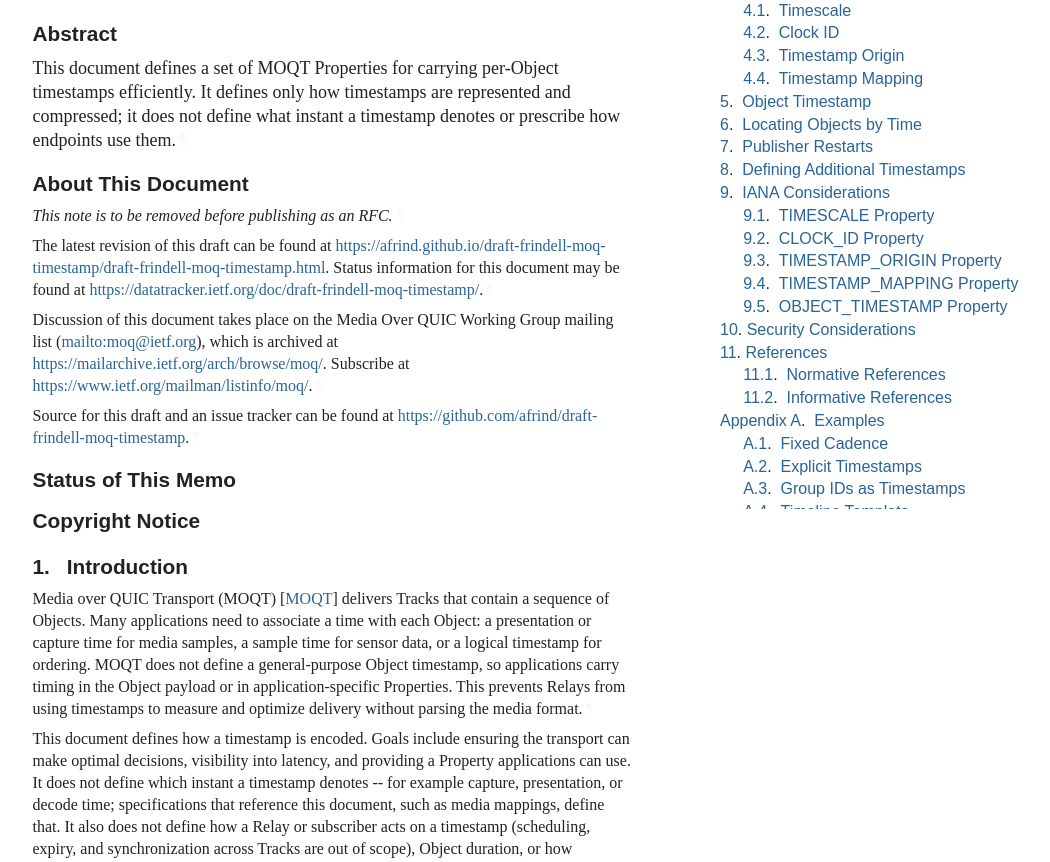
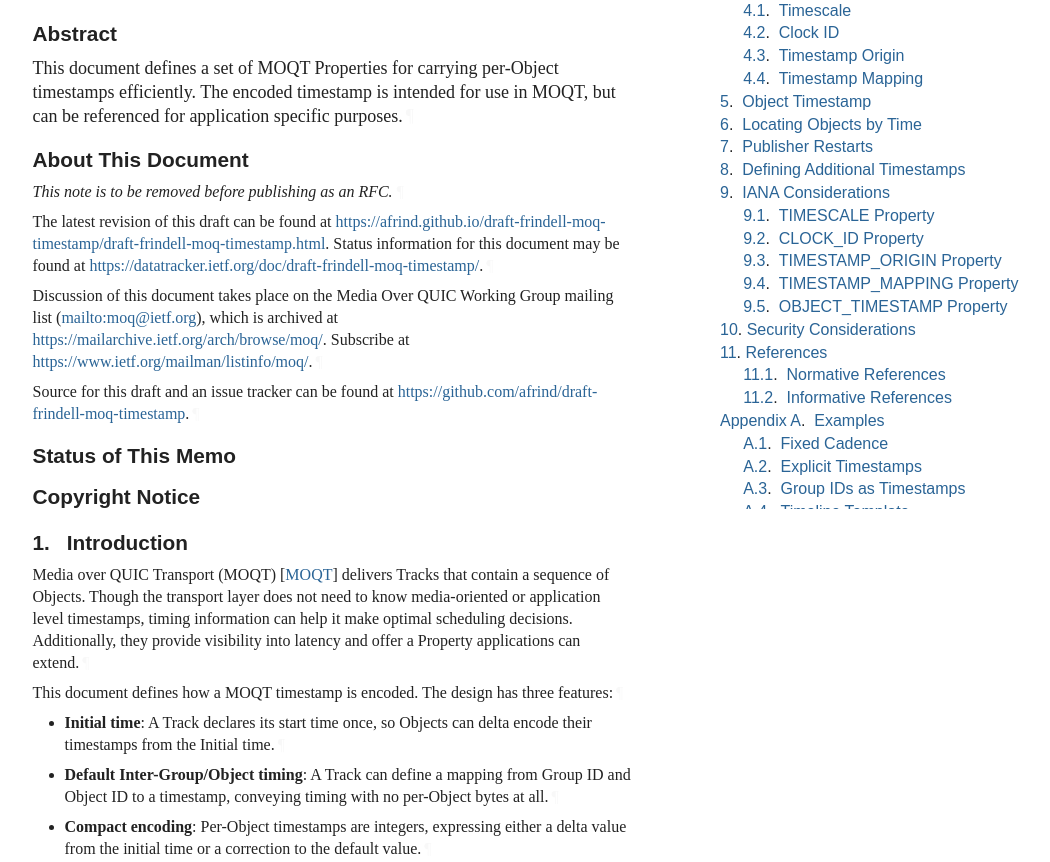
Before and after one commit to afrind/draft-frindell-moq-timestamp, a plain HTML site: page draft-frindell-moq-timestamp.html in a window 1280 px wide. Shown: the part 291-1153 px from the top of the page, without its empty margins (92-1142 px from the left). Drawn offline with Linux system fonts and the light colour scheme; a web font is replaced by a local one.

Commit message:
Script updating gh-pages from 2382fe0. [ci skip]

```diff
--- a/draft-frindell-moq-timestamp.html
+++ b/draft-frindell-moq-timestamp.html
@@ -9,9 +9,8 @@
 <meta content="Ian Swett" name="author">
 <meta content="
        This document defines a set of MOQT Properties for carrying per-Object
-timestamps efficiently.  It defines only how timestamps are represented and
-compressed; it does not define what instant a timestamp denotes or prescribe how
-endpoints use them.
+timestamps efficiently. The encoded timestamp is intended for use in MOQT,
+but can be referenced for application specific purposes.
     " name="description">
 <meta content="xml2rfc 3.34.1" name="generator">
 <meta content="media over quic" name="keyword">
@@ -1086,9 +1085,8 @@ svg {
 <section id="section-abstract">
       <h2 id="abstract"><a href="#abstract" class="selfRef">Abstract</a></h2>
 <p id="section-abstract-1">This document defines a set of MOQT Properties for carrying per-Object
-timestamps efficiently.  It defines only how timestamps are represented and
-compressed; it does not define what instant a timestamp denotes or prescribe how
-endpoints use them.<a href="#section-abstract-1" class="pilcrow">¶</a></p>
+timestamps efficiently. The encoded timestamp is intended for use in MOQT,
+but can be referenced for application specific purposes.<a href="#section-abstract-1" class="pilcrow">¶</a></p>
 </section>
 <section class="note rfcEditorRemove" id="section-note.1">
       <h2 id="name-about-this-document">
@@ -1272,33 +1270,24 @@ endpoints use them.<a href="#section-abstract-1" class="pilcrow">¶</a></p>
 <a href="#section-1" class="section-number selfRef">1. </a><a href="#name-introduction" class="section-name selfRef">Introduction</a>
       </h2>
 <p id="section-1-1">Media over QUIC Transport (MOQT) <span>[<a href="#MOQT" class="cite xref">MOQT</a>]</span> delivers Tracks that contain a
-sequence of Objects.  Many applications need to associate a time
-with each Object: a presentation or capture time for media samples, a sample time
-for sensor data, or a logical timestamp for ordering.  MOQT does not define a
-general-purpose Object timestamp, so applications carry timing in the Object
-payload or in application-specific Properties. This prevents Relays from using
-timestamps to measure and optimize delivery without parsing the media format.<a href="#section-1-1" class="pilcrow">¶</a></p>
-<p id="section-1-2">This document defines how a timestamp is encoded. Goals include
-ensuring the transport can make optimal decisions, visibility into latency,
-and providing a Property applications can use.  It does not define
-which instant a timestamp denotes -- for example capture, presentation, or decode
-time; specifications that reference this document, such as media mappings,
-define that.  It also does not define how a Relay or subscriber acts on a
-timestamp (scheduling, expiry, and synchronization across Tracks are out of
-scope), Object duration, or how publishers synchronize their clocks.<a href="#section-1-2" class="pilcrow">¶</a></p>
-<p id="section-1-3">The design has three features:<a href="#section-1-3" class="pilcrow">¶</a></p>
+sequence of Objects. Though the transport layer does not need to know
+media-oriented or application level timestamps, timing information can
+help it make optimal scheduling decisions.  Additionally, they provide
+visibility into latency and offer a Property applications can extend.<a href="#section-1-1" class="pilcrow">¶</a></p>
+<p id="section-1-2">This document defines how a MOQT timestamp is encoded.
+The design has three features:<a href="#section-1-2" class="pilcrow">¶</a></p>
 <ul class="normal">
-<li class="normal" id="section-1-4.1">
-          <p id="section-1-4.1.1"><strong>Initial time</strong>: A Track declares its start time once, so Objects can delta
-encode their timestamps from the Initial time.<a href="#section-1-4.1.1" class="pilcrow">¶</a></p>
-</li>
-        <li class="normal" id="section-1-4.2">
-          <p id="section-1-4.2.1"><strong>Default Inter-Group/Object timing</strong>: A Track can define a mapping from Group ID
-and Object ID to a timestamp, conveying timing with no per-Object bytes at all.<a href="#section-1-4.2.1" class="pilcrow">¶</a></p>
-</li>
-        <li class="normal" id="section-1-4.3">
-          <p id="section-1-4.3.1"><strong>Compact encoding</strong>: Per-Object timestamps are integers, expressing
-either a delta value from the initial time or a correction to the default value.<a href="#section-1-4.3.1" class="pilcrow">¶</a></p>
+<li class="normal" id="section-1-3.1">
+          <p id="section-1-3.1.1"><strong>Initial time</strong>: A Track declares its start time once, so Objects can delta
+encode their timestamps from the Initial time.<a href="#section-1-3.1.1" class="pilcrow">¶</a></p>
+</li>
+        <li class="normal" id="section-1-3.2">
+          <p id="section-1-3.2.1"><strong>Default Inter-Group/Object timing</strong>: A Track can define a mapping from Group ID
+and Object ID to a timestamp, conveying timing with no per-Object bytes at all.<a href="#section-1-3.2.1" class="pilcrow">¶</a></p>
+</li>
+        <li class="normal" id="section-1-3.3">
+          <p id="section-1-3.3.1"><strong>Compact encoding</strong>: Per-Object timestamps are integers, expressing
+either a delta value from the initial time or a correction to the default value.<a href="#section-1-3.3.1" class="pilcrow">¶</a></p>
 </li>
       </ul>
 <div id="related">
```
Also changed, not shown: index.html (+1 -1 lines), draft-frindell-moq-timestamp.txt.
